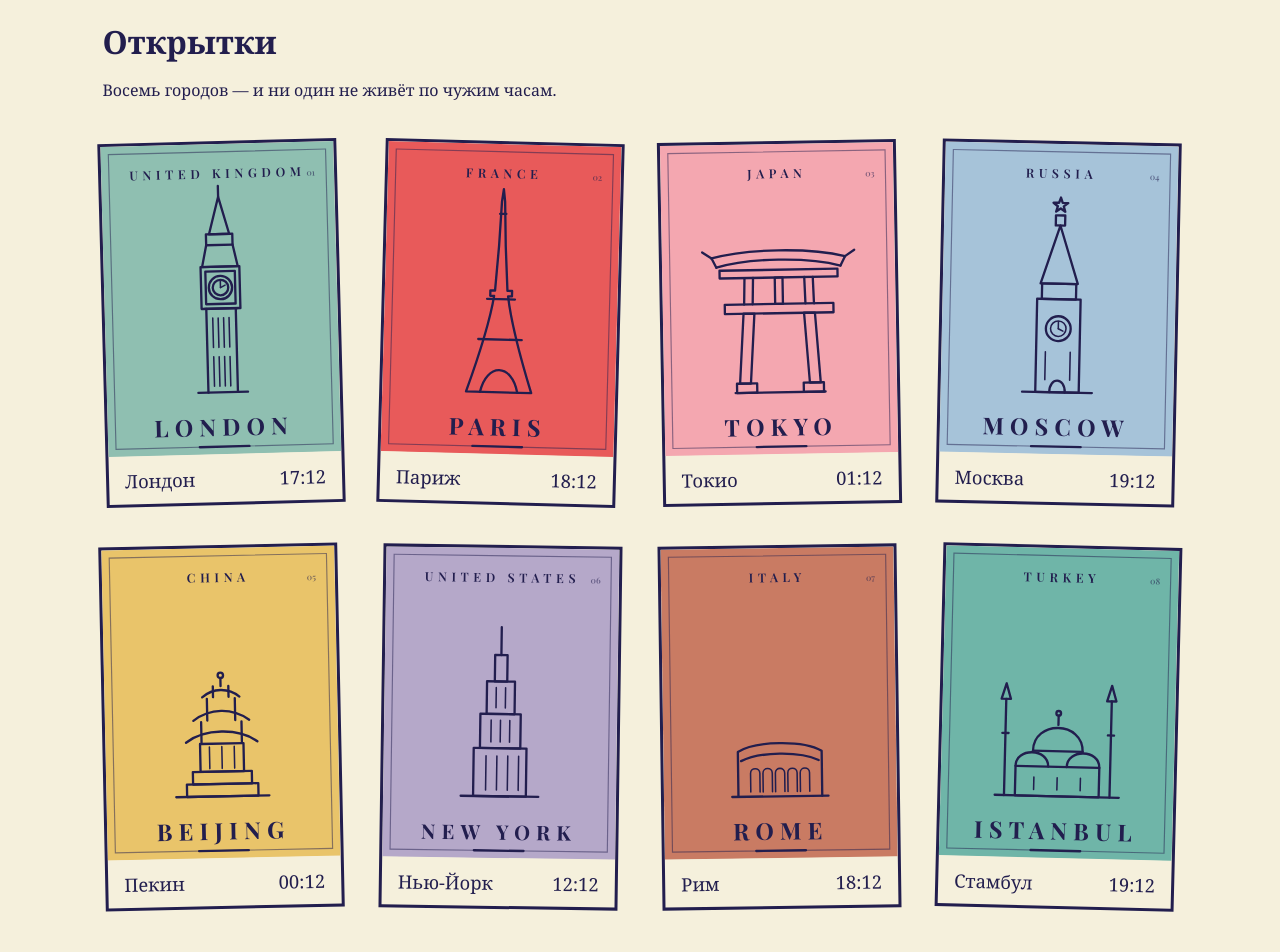
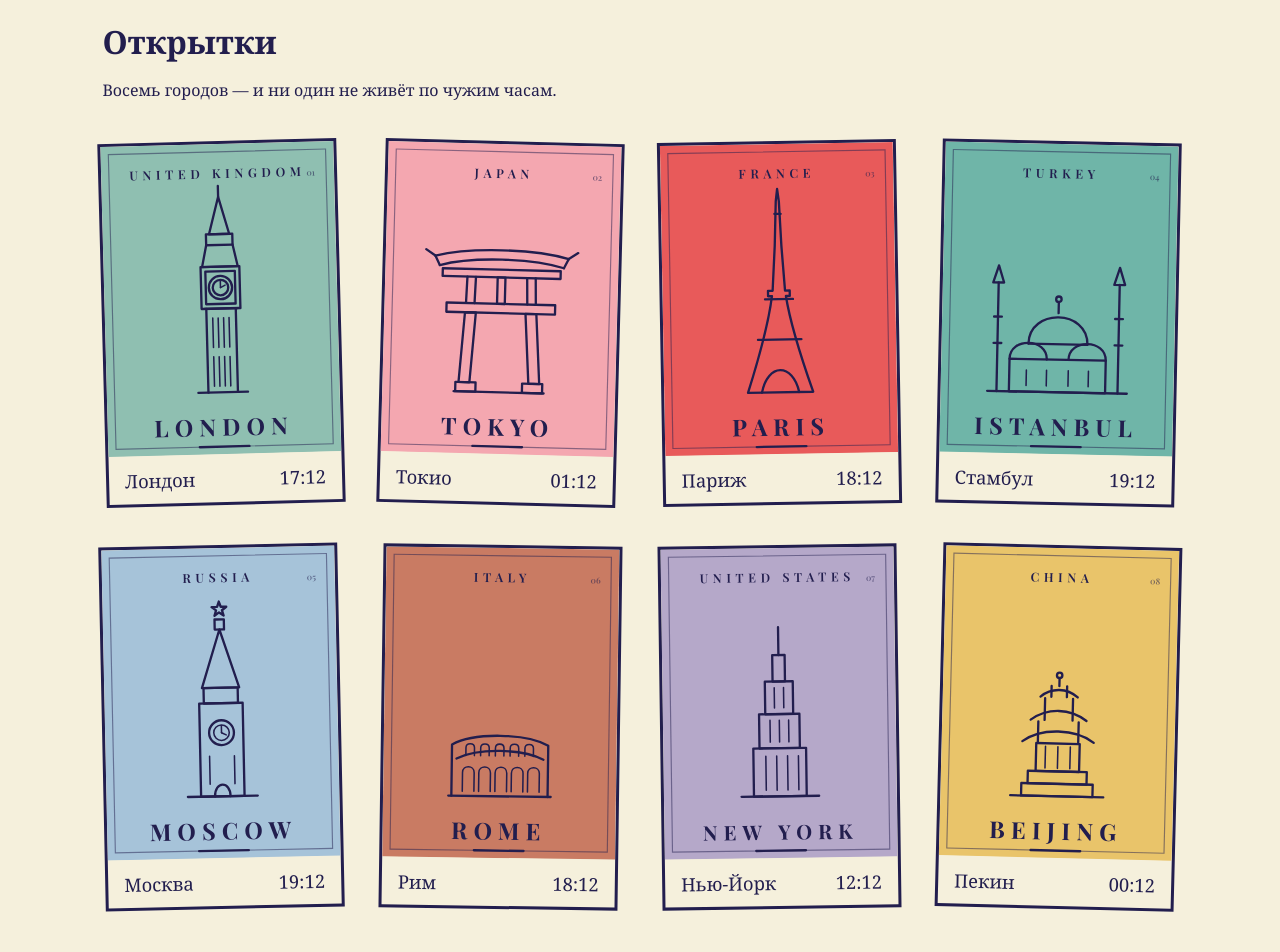
Before and after one commit to K0Teu4/5-o-clock, a plain HTML site: page index.html in a window 1280 px wide. Shown: the part 860-1812 px from the top of the page. Drawn offline with nearby package versions, Linux system fonts and the light colour scheme.

Commit message:
feat: add Rome & Istanbul postcards, enlarge buildings, reorder grid into alternating color/silhouette rows

```diff
--- a/index.html
+++ b/index.html
@@ -125,32 +125,11 @@
       <figcaption class="cap"><span>Лондон</span><span id="tLn">--:--</span></figcaption>
     </figure>
     <figure class="postcard">
-      <svg viewBox="0 0 300 400" aria-label="Париж">
-        <rect class="f-salmon" width="300" height="400"/>
-        <rect class="keyline" x="10" y="10" width="280" height="380"/>
-        <text class="cardtext country" x="150" y="44">FRANCE</text>
-        <text class="cardtext num" x="270" y="44">02</text>
-        <g class="s-ink">
-          <path d="M108,320 C124,272 136,232 141,196 L136,196 L136,189 L142,189
-                   C145,150 147,110 148,74 L150,58 L152,74
-                   C153,110 155,150 158,189 L164,189 L164,196 L159,196
-                   C164,232 176,272 192,320 Z"/>
-          <path d="M126,320 C134,282 166,282 174,320"/>
-          <line x1="132" y1="200" x2="168" y2="200"/>
-          <line x1="122" y1="252" x2="178" y2="252"/>
-          <line x1="146" y1="90"  x2="154" y2="90"/>
-        </g>
-        <text class="cardtext city" x="150" y="376">PARIS</text>
-        <line x1="118" y1="390" x2="182" y2="390" class="s-ink"/>
-      </svg>
-      <figcaption class="cap"><span>Париж</span><span id="tPr">--:--</span></figcaption>
-    </figure>
-    <figure class="postcard">
       <svg viewBox="0 0 300 400" aria-label="Токио">
         <rect class="f-pink" width="300" height="400"/>
         <rect class="keyline" x="10" y="10" width="280" height="380"/>
         <text class="cardtext country" x="150" y="44">JAPAN</text>
-        <text class="cardtext num" x="270" y="44">03</text>
+        <text class="cardtext num" x="270" y="44">02</text>
         <g class="s-ink">
           <path d="M64,146 C110,134 190,134 236,146"/>
           <path d="M70,158 C112,146 188,146 230,158"/>
@@ -177,11 +156,67 @@
       <figcaption class="cap"><span>Токио</span><span id="tTk">--:--</span></figcaption>
     </figure>
     <figure class="postcard">
+      <svg viewBox="0 0 300 400" aria-label="Париж">
+        <rect class="f-salmon" width="300" height="400"/>
+        <rect class="keyline" x="10" y="10" width="280" height="380"/>
+        <text class="cardtext country" x="150" y="44">FRANCE</text>
+        <text class="cardtext num" x="270" y="44">03</text>
+        <g class="s-ink">
+          <path d="M108,320 C124,272 136,232 141,196 L136,196 L136,189 L142,189
+                   C145,150 147,110 148,74 L150,58 L152,74
+                   C153,110 155,150 158,189 L164,189 L164,196 L159,196
+                   C164,232 176,272 192,320 Z"/>
+          <path d="M126,320 C134,282 166,282 174,320"/>
+          <line x1="132" y1="200" x2="168" y2="200"/>
+          <line x1="122" y1="252" x2="178" y2="252"/>
+          <line x1="146" y1="90"  x2="154" y2="90"/>
+        </g>
+        <text class="cardtext city" x="150" y="376">PARIS</text>
+        <line x1="118" y1="390" x2="182" y2="390" class="s-ink"/>
+      </svg>
+      <figcaption class="cap"><span>Париж</span><span id="tPr">--:--</span></figcaption>
+    </figure>
+    <figure class="postcard">
+      <svg viewBox="0 0 300 400" aria-label="Стамбул">
+        <rect class="f-ist" width="300" height="400"/>
+        <rect class="keyline" x="10" y="10" width="280" height="380"/>
+        <text class="cardtext country" x="150" y="44">TURKEY</text>
+        <text class="cardtext num" x="270" y="44">04</text>
+        <g class="s-ink">
+          <line x1="60" y1="320" x2="240" y2="320"/>
+          <rect x="88" y="278" width="124" height="42"/>
+          <path d="M88,278 C88,250 136,250 136,278"/>
+          <path d="M164,278 C164,250 212,250 212,278"/>
+          <path d="M112,258 C112,212 188,212 188,258"/>
+          <line x1="112" y1="258" x2="188" y2="258"/>
+          <line x1="150" y1="218" x2="150" y2="204"/>
+          <circle cx="150" cy="200" r="3.5"/>
+          <line x1="72" y1="180" x2="72" y2="320"/>
+          <polygon points="72,158 65,180 79,180"/>
+          <line x1="67" y1="224" x2="77" y2="224"/>
+          <line x1="67" y1="258" x2="77" y2="258"/>
+          <line x1="228" y1="180" x2="228" y2="320"/>
+          <polygon points="228,158 221,180 235,180"/>
+          <line x1="223" y1="224" x2="233" y2="224"/>
+          <line x1="223" y1="258" x2="233" y2="258"/>
+        </g>
+        <g class="s-thin">
+          <line x1="110" y1="292" x2="110" y2="312"/>
+          <line x1="136" y1="292" x2="136" y2="312"/>
+          <line x1="164" y1="292" x2="164" y2="312"/>
+          <line x1="190" y1="292" x2="190" y2="312"/>
+        </g>
+        <text class="cardtext city" x="150" y="376">ISTANBUL</text>
+        <line x1="118" y1="390" x2="182" y2="390" class="s-ink"/>
+      </svg>
+      <figcaption class="cap"><span>Стамбул</span><span id="tIs">--:--</span></figcaption>
+    </figure>
+    <figure class="postcard">
       <svg viewBox="0 0 300 400" aria-label="Москва">
         <rect class="f-mow" width="300" height="400"/>
         <rect class="keyline" x="10" y="10" width="280" height="380"/>
         <text class="cardtext country" x="150" y="44">RUSSIA</text>
-        <text class="cardtext num" x="270" y="44">04</text>
+        <text class="cardtext num" x="270" y="44">05</text>
         <g class="s-ink">
           <line x1="105" y1="320" x2="195" y2="320"/>
           <rect x="122" y="200" width="56" height="120"/>
@@ -205,11 +240,65 @@
       <figcaption class="cap"><span>Москва</span><span id="tMs">--:--</span></figcaption>
     </figure>
     <figure class="postcard">
+      <svg viewBox="0 0 300 400" aria-label="Рим">
+        <rect class="f-rom" width="300" height="400"/>
+        <rect class="keyline" x="10" y="10" width="280" height="380"/>
+        <text class="cardtext country" x="150" y="44">ITALY</text>
+        <text class="cardtext num" x="270" y="44">06</text>
+        <g class="s-ink">
+          <line x1="84" y1="320" x2="216" y2="320"/>
+          <path d="M88,320 L88,254 C116,238 184,238 212,254 L212,320"/>
+          <path d="M94,272 C122,258 178,258 206,272"/>
+        </g>
+        <g class="s-thin">
+          <path d="M106,268 L106,258 C106,251 117,251 117,258 L117,268"/>
+          <path d="M125,268 L125,258 C125,251 136,251 136,258 L136,268"/>
+          <path d="M144,268 L144,258 C144,251 155,251 155,258 L155,268"/>
+          <path d="M163,268 L163,258 C163,251 174,251 174,258 L174,268"/>
+          <path d="M182,268 L182,258 C182,251 193,251 193,258 L193,268"/>
+          <path d="M102,314 L102,290 C102,280 117,280 117,290 L117,314"/>
+          <path d="M123,314 L123,290 C123,280 138,280 138,290 L138,314"/>
+          <path d="M144,314 L144,290 C144,280 159,280 159,290 L159,314"/>
+          <path d="M165,314 L165,290 C165,280 180,280 180,290 L180,314"/>
+          <path d="M186,314 L186,290 C186,280 201,280 201,290 L201,314"/>
+        </g>
+        <text class="cardtext city" x="150" y="376">ROME</text>
+        <line x1="118" y1="390" x2="182" y2="390" class="s-ink"/>
+      </svg>
+      <figcaption class="cap"><span>Рим</span><span id="tRm">--:--</span></figcaption>
+    </figure>
+    <figure class="postcard">
+      <svg viewBox="0 0 300 400" aria-label="Нью-Йорк">
+        <rect class="f-nyk" width="300" height="400"/>
+        <rect class="keyline" x="10" y="10" width="280" height="380"/>
+        <text class="cardtext country" x="150" y="44">UNITED STATES</text>
+        <text class="cardtext num" x="270" y="44">07</text>
+        <g class="s-ink">
+          <line x1="100" y1="320" x2="200" y2="320"/>
+          <rect x="116" y="258" width="68" height="62"/>
+          <rect x="124" y="214" width="52" height="44"/>
+          <rect x="132" y="172" width="36" height="42"/>
+          <rect x="142" y="138" width="16" height="34"/>
+          <line x1="150" y1="102" x2="150" y2="138"/>
+        </g>
+        <g class="s-thin">
+          <line x1="132" y1="268" x2="132" y2="312"/><line x1="146" y1="268" x2="146" y2="312"/>
+          <line x1="160" y1="268" x2="160" y2="312"/><line x1="174" y1="268" x2="174" y2="312"/>
+          <line x1="138" y1="222" x2="138" y2="250"/><line x1="150" y1="222" x2="150" y2="250"/>
+          <line x1="162" y1="222" x2="162" y2="250"/>
+          <line x1="144" y1="180" x2="144" y2="206"/><line x1="156" y1="180" x2="156" y2="206"/>
+        </g>
+        <text class="cardtext city city-sm" x="150" y="376">NEW YORK</text>
+        <line x1="118" y1="390" x2="182" y2="390" class="s-ink"/>
+      </svg>
+      <figcaption class="cap"><span>Нью-Йорк</span><span id="tNy">--:--</span></figcaption>
+    </figure>
+    <figure class="postcard">
       <svg viewBox="0 0 300 400" aria-label="Пекин">
         <rect class="f-bei" width="300" height="400"/>
         <rect class="keyline" x="10" y="10" width="280" height="380"/>
         <text class="cardtext country" x="150" y="44">CHINA</text>
-        <text class="cardtext num" x="270" y="44">05</text>
+        <text class="cardtext num" x="270" y="44">08</text>
         <g class="s-ink">
           <line x1="90" y1="320" x2="210" y2="320"/>
           <rect x="104" y="304" width="92" height="16"/>
@@ -237,87 +326,6 @@
       </svg>
       <figcaption class="cap"><span>Пекин</span><span id="tBj">--:--</span></figcaption>
     </figure>
-    <figure class="postcard">
-      <svg viewBox="0 0 300 400" aria-label="Нью-Йорк">
-        <rect class="f-nyk" width="300" height="400"/>
-        <rect class="keyline" x="10" y="10" width="280" height="380"/>
-        <text class="cardtext country" x="150" y="44">UNITED STATES</text>
-        <text class="cardtext num" x="270" y="44">06</text>
-        <g class="s-ink">
-          <line x1="100" y1="320" x2="200" y2="320"/>
-          <rect x="116" y="258" width="68" height="62"/>
-          <rect x="124" y="214" width="52" height="44"/>
-          <rect x="132" y="172" width="36" height="42"/>
-          <rect x="142" y="138" width="16" height="34"/>
-          <line x1="150" y1="102" x2="150" y2="138"/>
-        </g>
-        <g class="s-thin">
-          <line x1="132" y1="268" x2="132" y2="312"/><line x1="146" y1="268" x2="146" y2="312"/>
-          <line x1="160" y1="268" x2="160" y2="312"/><line x1="174" y1="268" x2="174" y2="312"/>
-          <line x1="138" y1="222" x2="138" y2="250"/><line x1="150" y1="222" x2="150" y2="250"/>
-          <line x1="162" y1="222" x2="162" y2="250"/>
-          <line x1="144" y1="180" x2="144" y2="206"/><line x1="156" y1="180" x2="156" y2="206"/>
-        </g>
-        <text class="cardtext city city-sm" x="150" y="376">NEW YORK</text>
-        <line x1="118" y1="390" x2="182" y2="390" class="s-ink"/>
-      </svg>
-      <figcaption class="cap"><span>Нью-Йорк</span><span id="tNy">--:--</span></figcaption>
-    </figure>
-    <figure class="postcard">
-      <svg viewBox="0 0 300 400" aria-label="Рим">
-        <rect class="f-rom" width="300" height="400"/>
-        <rect class="keyline" x="10" y="10" width="280" height="380"/>
-        <text class="cardtext country" x="150" y="44">ITALY</text>
-        <text class="cardtext num" x="270" y="44">07</text>
-        <g class="s-ink">
-          <line x1="88" y1="320" x2="212" y2="320"/>
-          <path d="M96,320 L96,262 C120,248 180,248 204,262 L204,320"/>
-          <path d="M100,274 C124,262 176,262 200,274"/>
-        </g>
-        <g class="s-thin">
-          <path d="M112,314 L112,290 C112,282 124,282 124,290 L124,314"/>
-          <path d="M128,314 L128,290 C128,282 140,282 140,290 L140,314"/>
-          <path d="M144,314 L144,290 C144,282 156,282 156,290 L156,314"/>
-          <path d="M160,314 L160,290 C160,282 172,282 172,290 L172,314"/>
-          <path d="M176,314 L176,290 C176,282 188,282 188,290 L188,314"/>
-        </g>
-        <text class="cardtext city" x="150" y="376">ROME</text>
-        <line x1="118" y1="390" x2="182" y2="390" class="s-ink"/>
-      </svg>
-      <figcaption class="cap"><span>Рим</span><span id="tRm">--:--</span></figcaption>
-    </figure>
-    <figure class="postcard">
-      <svg viewBox="0 0 300 400" aria-label="Стамбул">
-        <rect class="f-ist" width="300" height="400"/>
-        <rect class="keyline" x="10" y="10" width="280" height="380"/>
-        <text class="cardtext country" x="150" y="44">TURKEY</text>
-        <text class="cardtext num" x="270" y="44">08</text>
-        <g class="s-ink">
-          <line x1="70" y1="320" x2="230" y2="320"/>
-          <rect x="96" y="282" width="108" height="38"/>
-          <path d="M96,282 C96,258 138,258 138,282"/>
-          <path d="M162,282 C162,258 204,258 204,282"/>
-          <path d="M118,262 C118,222 182,222 182,262"/>
-          <line x1="118" y1="262" x2="182" y2="262"/>
-          <line x1="150" y1="228" x2="150" y2="216"/>
-          <circle cx="150" cy="213" r="3"/>
-          <line x1="82" y1="196" x2="82" y2="320"/>
-          <polygon points="82,176 76,196 88,196"/>
-          <line x1="78" y1="240" x2="86" y2="240"/>
-          <line x1="218" y1="196" x2="218" y2="320"/>
-          <polygon points="218,176 212,196 224,196"/>
-          <line x1="214" y1="240" x2="222" y2="240"/>
-        </g>
-        <g class="s-thin">
-          <line x1="120" y1="296" x2="120" y2="312"/>
-          <line x1="150" y1="296" x2="150" y2="312"/>
-          <line x1="180" y1="296" x2="180" y2="312"/>
-        </g>
-        <text class="cardtext city" x="150" y="376">ISTANBUL</text>
-        <line x1="118" y1="390" x2="182" y2="390" class="s-ink"/>
-      </svg>
-      <figcaption class="cap"><span>Стамбул</span><span id="tIs">--:--</span></figcaption>
-    </figure>
   </div>
 </section>
 
```
